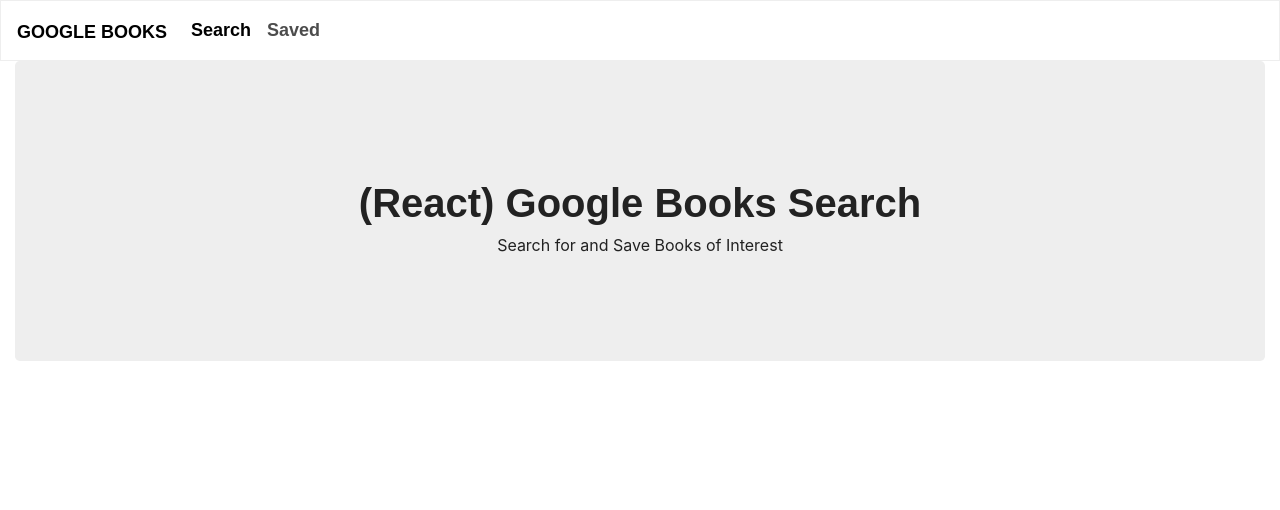
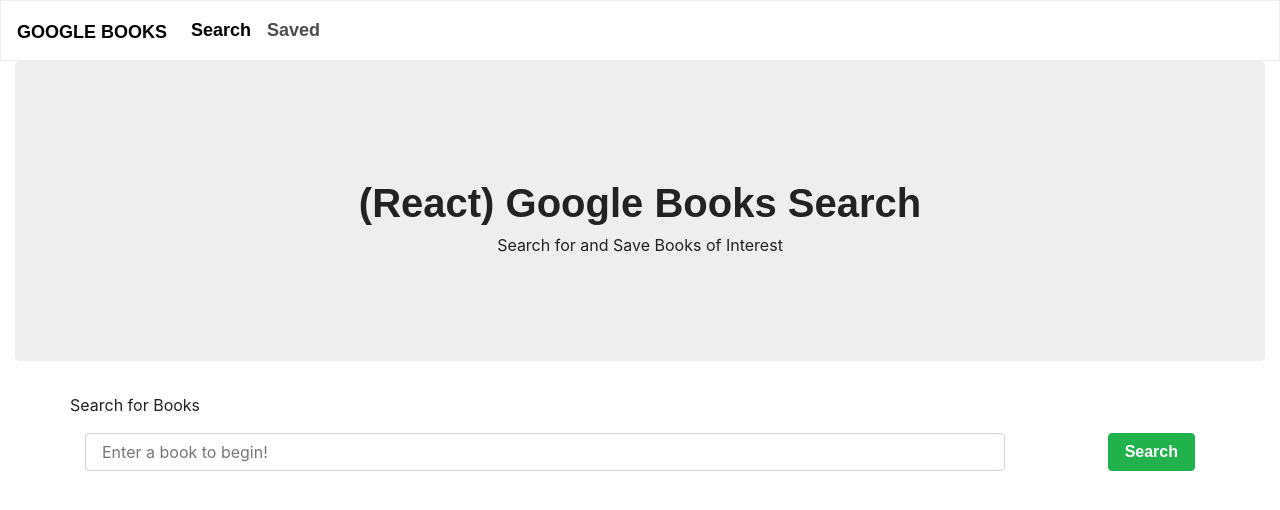
Before and after one commit to sfunk11/google-books-search, a React (Create React App) app in the folder client/: page / in a window 1280 px wide. Shown: the top 510 px of the page. Built offline with nearby package versions, Linux system fonts and the light colour scheme; a web font is replaced by a local one.

Commit message:
Making Search functional

```diff
--- a/client/src/App.js
+++ b/client/src/App.js
@@ -6,10 +6,9 @@
 import Wrapper from "./components/Wrapper"
 import { BrowserRouter, Route, Switch } from "react-router-dom";
 
-// The app will not render correctly until you setup a Route component.
-// Refer to the Basic Example documentation if you need to.
-// (https://reacttraining.com/react-router/web/example/basic)
+
 function App() {
+
   return (
     <BrowserRouter>
     <div>
--- /dev/null
+++ b/client/src/components/Header/index.js
@@ -0,0 +1,16 @@
+import React, { useState, useEffect } from "react";
+import Jumbotron from "../Jumbotron";
+
+
+function Header() {
+
+  return(
+
+        <Jumbotron>
+          <h1>(React) Google Books Search </h1>
+          <p> Search for and Save Books of Interest</p>
+        </Jumbotron>
+  )
+}
+
+export default Header;
--- /dev/null
+++ b/client/src/components/SearchBar/index.js
@@ -0,0 +1,38 @@
+import React from "react";
+import { Col, Row, Container } from "../Grid";
+import { Input, FormBtn } from "../Form"
+
+
+
+function SearchBar(props) {
+
+  return(
+<form>
+<Container>
+  <Row>
+    <p className = "bold">Search for Books</p>
+   </Row>
+   <Row>
+    <Col size="10">
+      <Input
+        name="BookSearch"
+        onChange={props.handleInputChange}
+        placeholder="Enter a book to begin!"
+      />
+    </Col>
+    <Col size="2">
+      <FormBtn
+        onClick={props.handleFormSubmit}
+        type="success"
+        className="input-lg"
+      >
+          Search
+      </FormBtn>
+    </Col>
+  </Row>
+</Container>
+</form>
+  )
+}
+
+export default SearchBar;
--- a/client/src/pages/Saved.js
+++ b/client/src/pages/Saved.js
@@ -1,6 +1,5 @@
 import React, { useState, useEffect } from "react";
-import Jumbotron from "../components/Jumbotron";
-import { Link } from "react-router-dom";
+import Header from "../components/Header";
 import { Col, Row, Container } from "../components/Grid";
 
 
@@ -10,10 +9,7 @@
     <Container fluid>
     <Row>
       <Col size="12">
-        <Jumbotron>
-          <h1>(React) Google Books Search </h1>
-          <p> Search for and Save Books of Interest</p>
-        </Jumbotron>
+        <Header />
       </Col>
     </Row>
     </Container>
--- a/client/src/pages/Search.js
+++ b/client/src/pages/Search.js
@@ -1,21 +1,45 @@
 import React, { useState, useEffect } from "react";
-import Jumbotron from "../components/Jumbotron";
-import { Link } from "react-router-dom";
+import Header from "../components/Header";
 import { Col, Row, Container } from "../components/Grid";
+import SearchBar from "../components/SearchBar"
+import API from "../utils/API.js"
 
 
 function Search() {
+
+  const [bookState, setBookState] = useState({
+    bookSearch: "",
+    books:[]
+  });
+
+  const handleInputChange = event => {
+
+    const { value } = event.target;
+    setBookState ({ ...bookState, bookSearch: value });
+
+  };
+
+
+
+  const handleFormSubmit = event => {
+    event.preventDefault();
+    API.searchBooks(bookState.bookSearch)
+        .then(res => {
+          console.log(res.data)
+          setBookState({ bookSearch: "", books: res.data})
+          console.log(bookState)})
+        .catch(err => console.log(err));
+
+  }
 
   return(
     <Container fluid>
     <Row>
       <Col size="12">
-        <Jumbotron>
-          <h1>(React) Google Books Search </h1>
-          <p> Search for and Save Books of Interest</p>
-        </Jumbotron>
+        <Header />
       </Col>
     </Row>
+    <SearchBar booksState={bookState} handleInputChange={handleInputChange} handleFormSubmit={handleFormSubmit} />
     </Container>
   )
 }
--- a/client/src/utils/API.js
+++ b/client/src/utils/API.js
@@ -1,20 +1,25 @@
+// Required module
 import axios from "axios";
 
 export default {
-  // Gets all books
+    // Retrieves Google books
+    searchBooks: function(query) {
+        return axios.get(`https://www.googleapis.com/books/v1/volumes?q=${query}`)
+    },
+    // Saves book to the DB
+    saveBook: function(bookData) {
+        return axios.post("/api/books", bookData);
+    },
+    // Gets saved books from DB
     getBooks: function() {
         return axios.get("/api/books");
     },
-  // Gets the book with the given id
+    // Gets book with the given ID
     getBook: function(id) {
         return axios.get("/api/books/" + id);
     },
-  // Deletes the book with the given id
+    // Deletes book with the given ID
     deleteBook: function(id) {
         return axios.delete("/api/books/" + id);
-  },
-  // Saves a book to the database
-  saveBook: function(bookData) {
-    return axios.post("/api/books", bookData);
     }
 };
```
Also changed, not shown: client/src/utils/globalContext.js (added, +7 -0 lines). Lines whose indentation alone changed are shown as unchanged.
